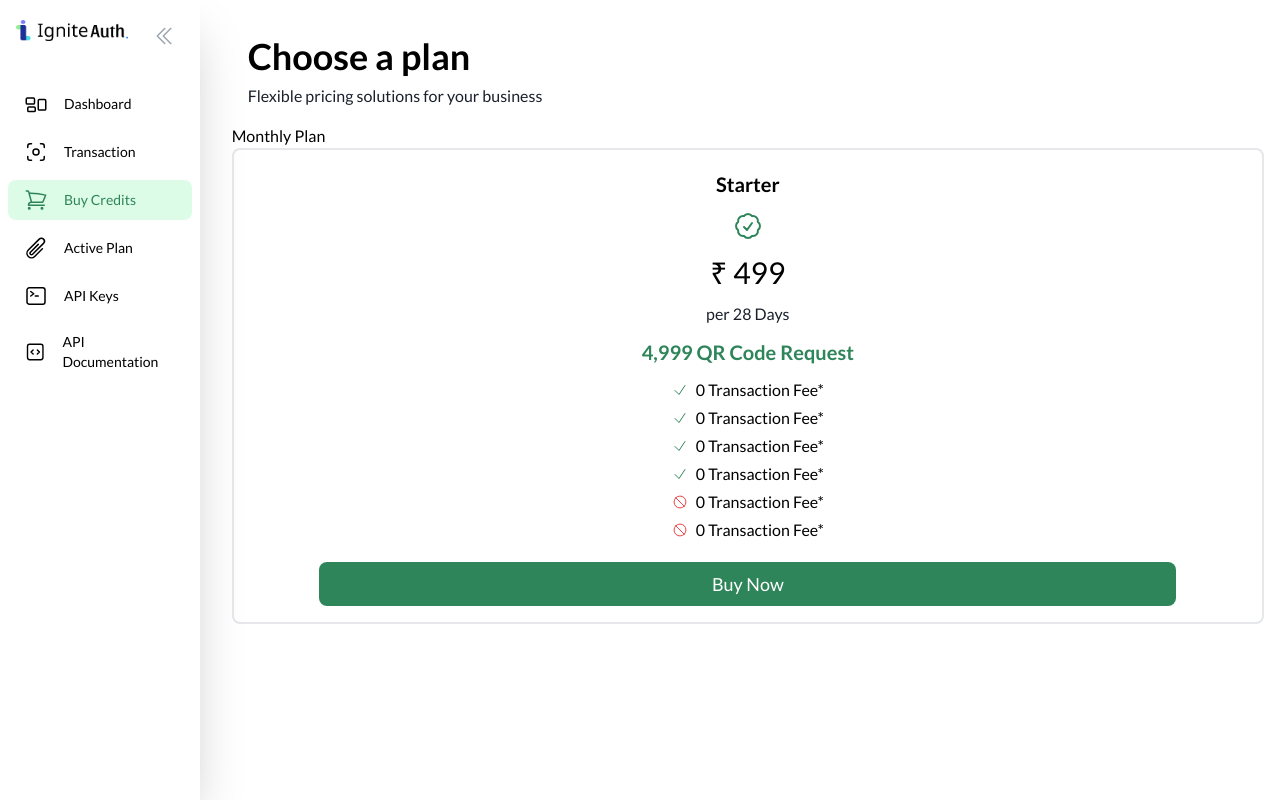
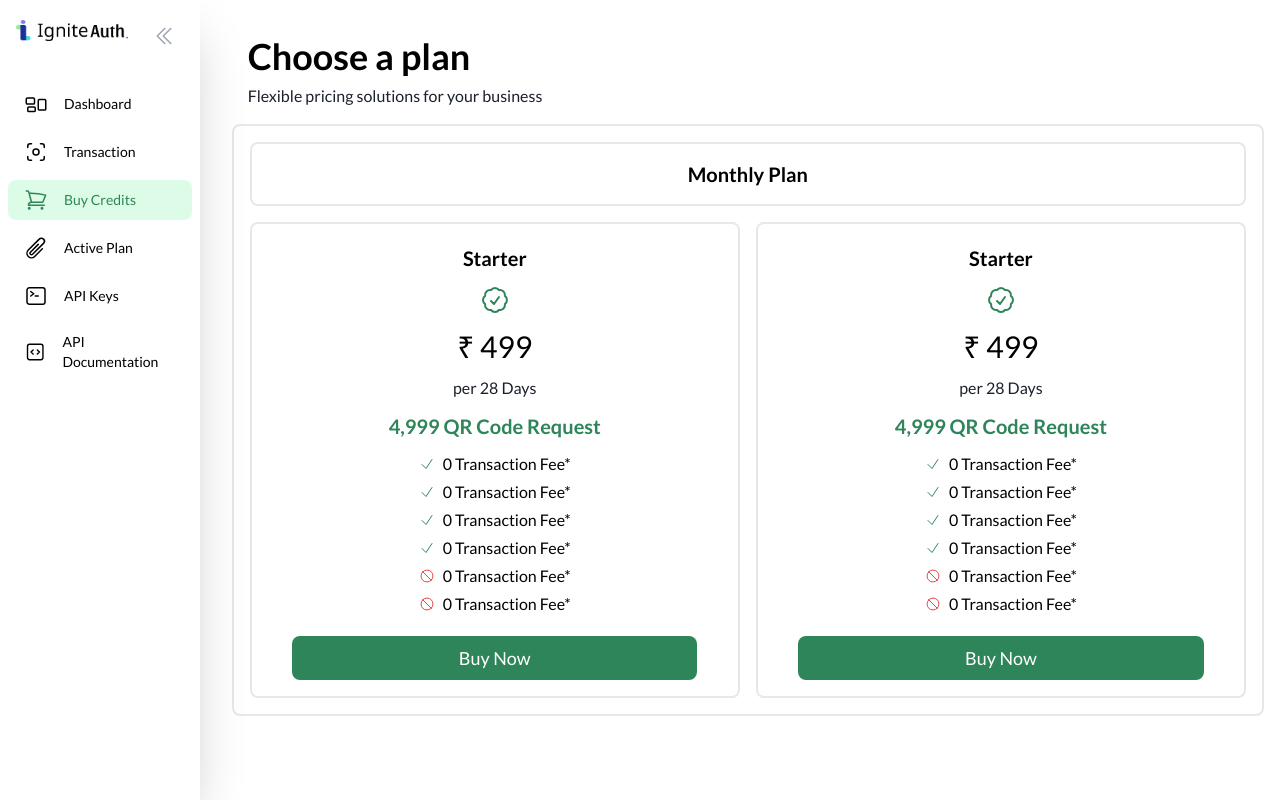
Before and after one commit to abhinnvyas/ignite-auth, a Next.js app: page /user/buycredits in a window 1280 px wide. Built offline with nearby package versions, Linux system fonts and the light colour scheme.

Commit message:
Created the Buy Credits Page

```diff
--- a/components/Buy Credits/Card.jsx
+++ b/components/Buy Credits/Card.jsx
@@ -7,7 +7,7 @@ import {
 
 function Card() {
   return (
-    <div className="flex flex-col space-y-3 items-center justify-center border-2 rounded-lg">
+    <div className="flex flex-col space-y-3 items-center justify-center border-2 rounded-lg flex-1">
       <h1 className="text-xl font-bold mt-5">Starter</h1>
       <CheckBadgeIcon className="text-my_secondary w-8 h-8" />
       <h1 className="text-3xl">₹ 499</h1>
--- a/components/Buy Credits/Section2.jsx
+++ b/components/Buy Credits/Section2.jsx
@@ -3,9 +3,14 @@ import Card from "./Card";
 
 function Section2() {
   return (
-    <div>
-      <h1>Monthly Plan</h1>
-      <Card />
+    <div className="border-2 p-4 rounded-lg mb-4">
+      <h1 className="text-center border-2 py-4 rounded-lg text-xl font-semibold">
+        Monthly Plan
+      </h1>
+      <div className=" flex justify-evenly items-center space-x-4 mt-4 ">
+        <Card />
+        <Card />
+      </div>
     </div>
   );
 }
```
